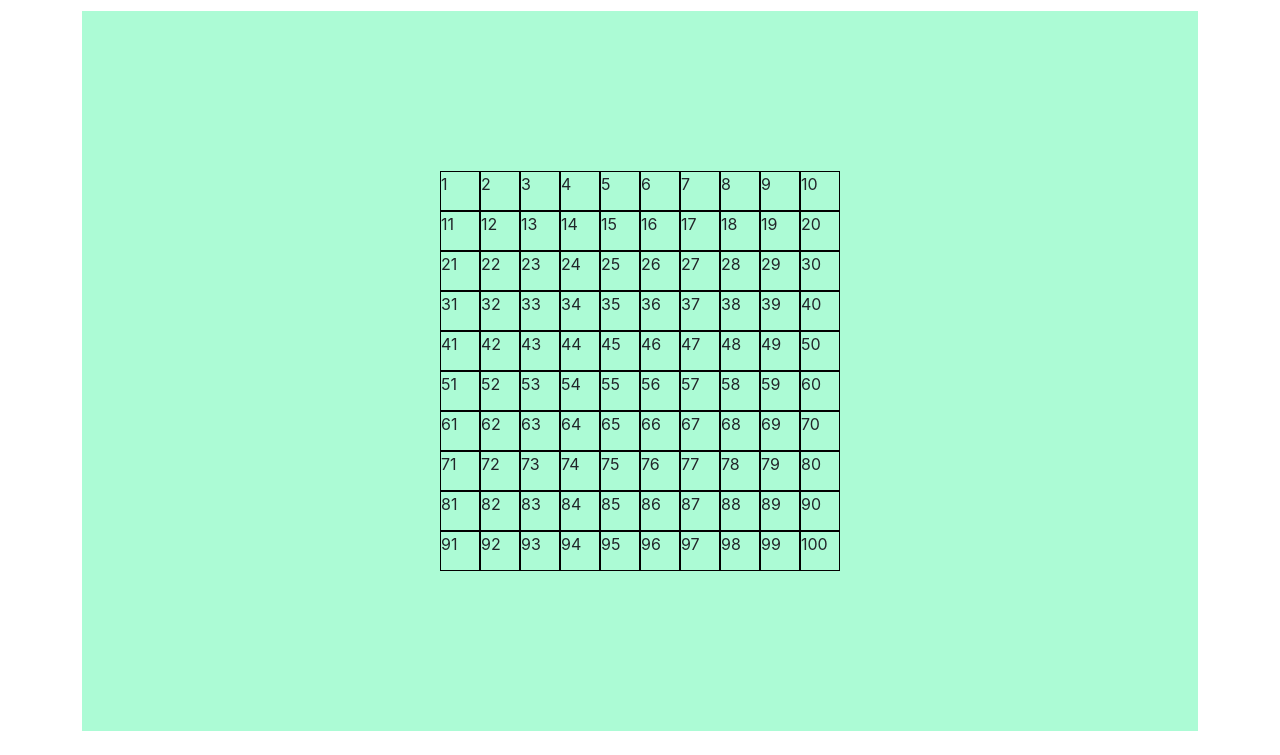
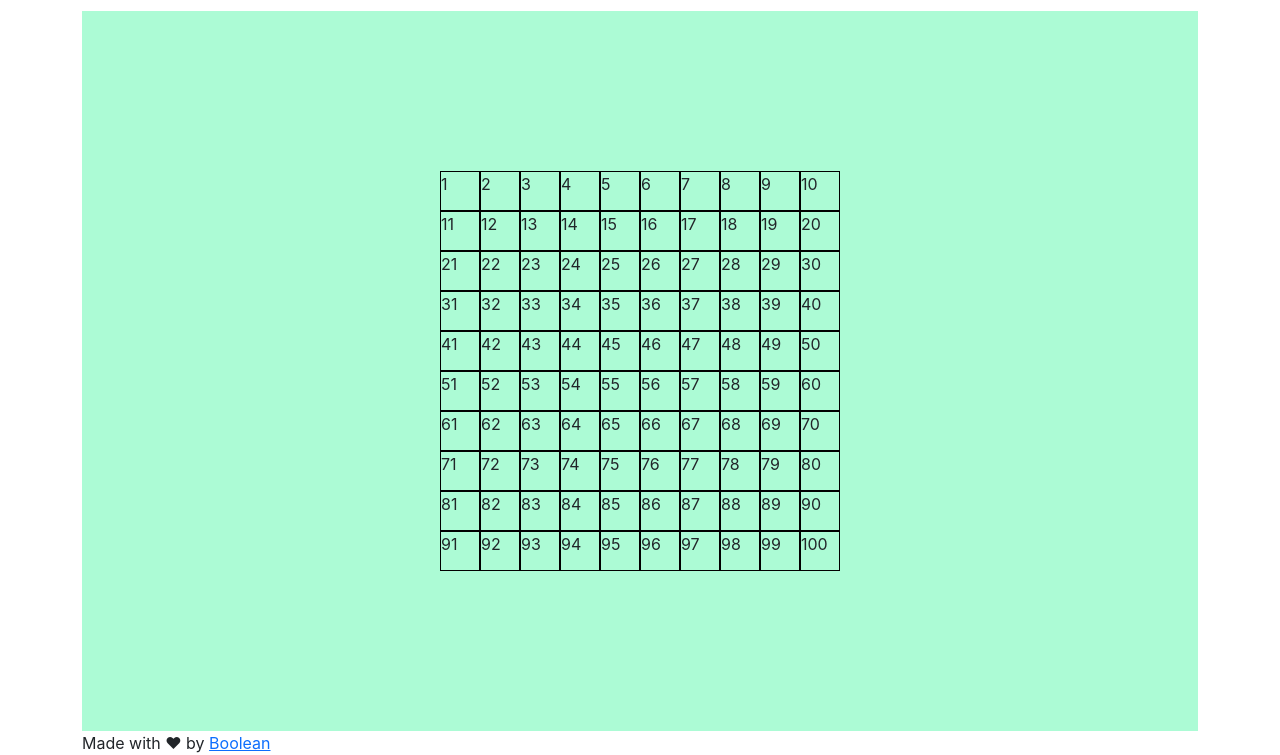
Before and after one commit to SAX-94/js-campominato-grid, a plain HTML site: page index.html in a window 1280 px wide. Shown: the part 53-808 px from the top of the page. Drawn offline with nearby package versions, Linux system fonts and the light colour scheme.

Commit message:
finished styling footer

```diff
--- a/index.html
+++ b/index.html
@@ -34,8 +34,11 @@
                 <div class="grid-container"></div>
             </div>
         </main>
-        <footer>
-
+        <!-- FOOTER BAR -->
+        <footer class="d-flex jutify-content-start align-items-center">
+            <div>
+                Made with &hearts; by <a href="#">Boolean</a>
+            </div>
         </footer>
         <!-- SCRIPT JS IN FONDO AL BODY ISOLATO -->
         <script src="js/griglia.js"></script>
```
